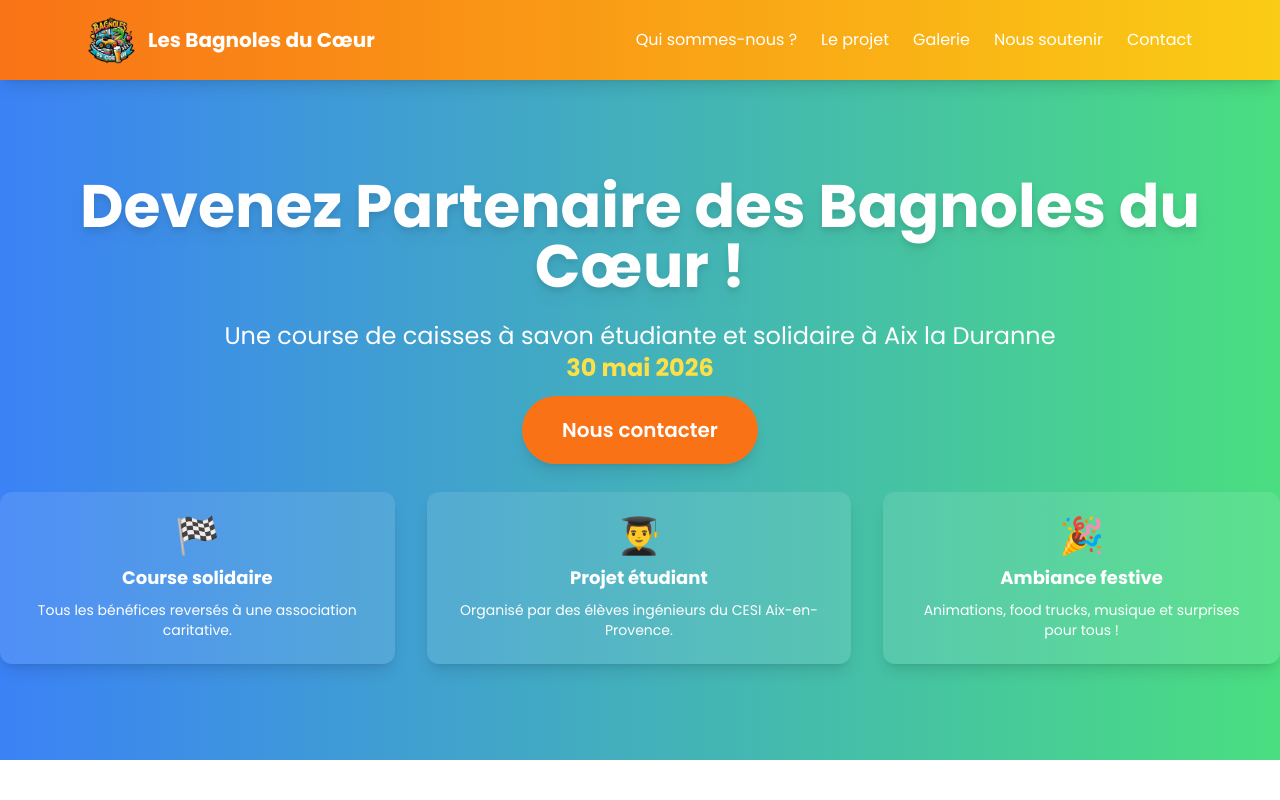
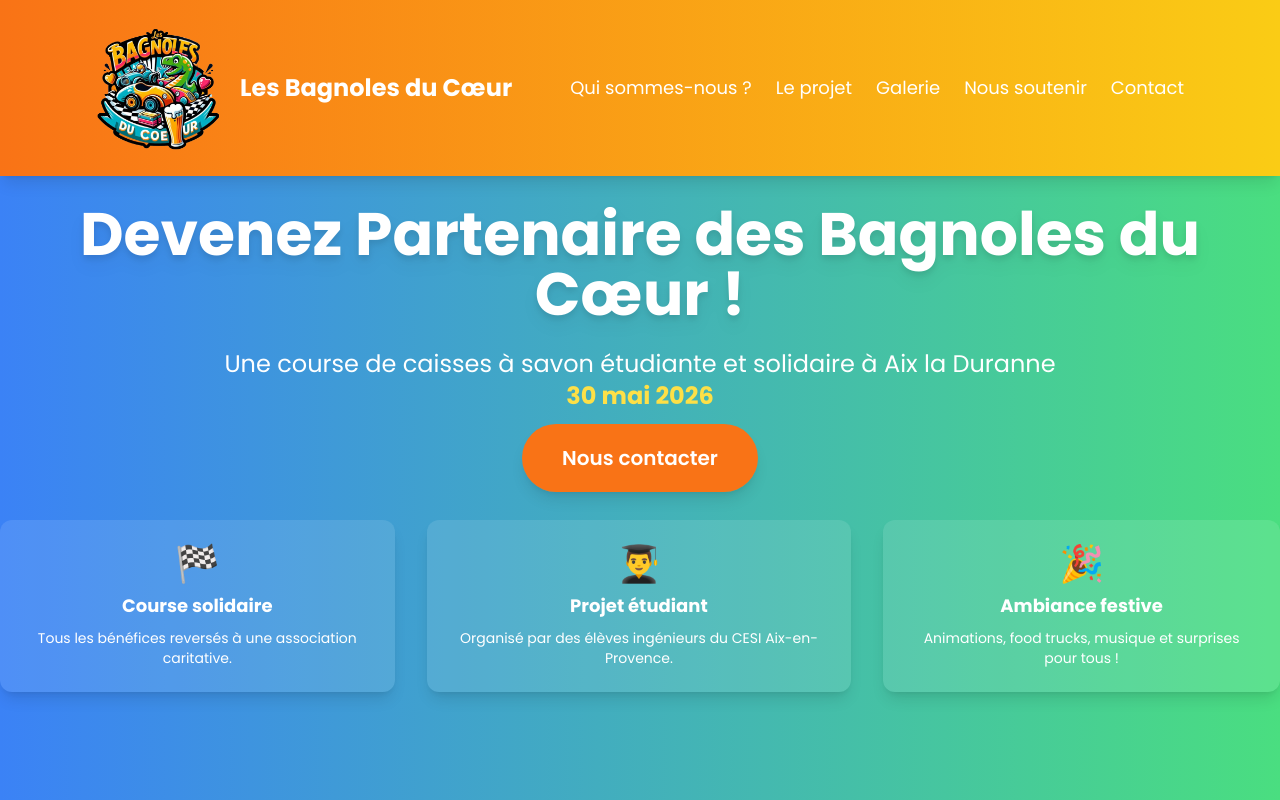
Before and after one commit to BboyAlan/Les-Bagnoles-du-Coeur, a plain HTML site: page index.html in a window 1280 px wide. Shown: the top 800 px of the page. Drawn offline with nearby package versions, Linux system fonts and the light colour scheme.

Commit message:
Update index.html

```diff
--- a/index.html
+++ b/index.html
@@ -14,19 +14,34 @@
       body { font-family: 'Poppins', sans-serif; }
       /* si besoin d'une couleur personnalisée, on peut la laisser ici */
       .bg-graylight { background-color: #f3f4f6; }
-      /* ajoute ici d'autres classes personnalisées si besoin */
+      /* espace pour éviter que les ancres (#contact...) soient cachées par la navbar fixe */
+      :root { --header-offset-desktop: 6rem; --header-offset-mobile: 5rem; }
+      [id] { scroll-margin-top: var(--header-offset-desktop); }
+      @media (max-width: 768px) { [id] { scroll-margin-top: var(--header-offset-mobile); } }
+
+      /* animation / taille du logo lors du scroll */
+      header{ transition: padding .2s ease, background-color .2s ease, box-shadow .2s ease; }
+      header img{ transition: width .2s ease, height .2s ease; display:block; }
+      /* état réduit */
+      header.scrolled{ /* on peut conserver bg-gradient mais réduire padding */ }
+      header.scrolled img{ width:4rem; height:4rem; } /* taille réduite quand on scroll */
+      @media (min-width:768px){
+        header img{ width:6rem; height:6rem; }        /* logo normal desktop */
+        header.scrolled img{ width:5rem; height:5rem; } /* logo réduit desktop */
+      }
     </style>
   </head>
 
-  <body class="overflow-x-hidden">
-    <!-- Navbar -->
-    <header class="bg-gradient-to-r from-orange-500 to-yellow-400 shadow-lg sticky top-0 z-50">
-      <nav class="flex items-center justify-between max-w-6xl mx-auto px-6 py-4">
-        <div class="flex items-center gap-3 text-white text-xl font-bold">
-          <img src="logo.png" alt="Logo" class="w-12 h-12" />
-          Les Bagnoles du Cœur
+  <body class="overflow-x-hidden pt-24">
+    <!-- Navbar (fixée en haut) -->
+    <header class="fixed top-0 left-0 w-full z-50 bg-gradient-to-r from-orange-500 to-yellow-400 shadow-lg">
+      <nav class="flex items-center justify-between max-w-6xl mx-auto px-8 py-3 md:py-6">
+        <div class="flex items-center gap-4 text-white font-bold">
+          <!-- plus petit sur mobile, plein format sur desktop -->
+          <img src="logo.png" alt="Logo" class="w-24 h-24 md:w-32 md:h-32 object-contain" />
+          <span class="hidden md:inline text-2xl">Les Bagnoles du Cœur</span>
         </div>
-        <ul class="flex gap-6 text-white font-medium">
+        <ul class="flex gap-6 text-white font-medium text-lg">
           <li><a href="#about" class="hover:underline focus:outline-none focus:ring-2 focus:ring-orange">Qui sommes-nous ?</a></li>
           <li><a href="#project" class="hover:underline focus:outline-none focus:ring-2 focus:ring-orange">Le projet</a></li>
           <li><a href="#gallery" class="hover:underline focus:outline-none focus:ring-2 focus:ring-orange">Galerie</a></li>
@@ -36,9 +51,10 @@
       </nav>
     </header>
 
-    <!-- Hero -->
-    <section class="text-center py-24 bg-gradient-to-r from-blue-500 to-green-400 text-white relative overflow-hidden">
+    <!-- Hero (prend la hauteur de la fenêtre moins la hauteur de la navbar 4rem) -->
+    <section class="text-center bg-gradient-to-r from-blue-500 to-green-400 text-white relative overflow-hidden min-h-[calc(100vh-6rem)] flex items-center">
       <!-- <div class="absolute inset-0 animate-pulse opacity-10 bg-gradient-to-br from-orange via-yellow to-green"></div>-->
+      <div class="w-full">
         <h1 class="text-5xl md:text-6xl font-extrabold mb-6 drop-shadow-lg">Devenez Partenaire des Bagnoles du Cœur !</h1>
         <p class="text-xl md:text-2xl mb-8 font-medium">Une course de caisses à savon étudiante et solidaire à Aix la Duranne<br><span class="font-bold text-yellow-300">30 mai 2026</span></p>
         <a href="#contact" class="bg-orange-500 text-white px-10 py-5 rounded-full font-semibold text-xl shadow-lg hover:bg-yellow-400 hover:text-gray-800 transition transform hover:scale-105 focus:outline-none focus:ring-4 focus:ring-orange-500">Nous contacter</a>
@@ -57,6 +73,7 @@
             <span class="text-4xl mb-2">🎉</span>
             <span class="font-bold text-lg">Ambiance festive</span>
             <span class="text-sm mt-2">Animations, food trucks, musique et surprises pour tous !</span>
+          </div>
         </div>
       </div>
     </section>
@@ -160,7 +177,7 @@
           </div>
         </div>
       </div>
-      <img src="./src/assets/dino-megaphone.png" alt="Dino megaphone" class="absolute right-10 bottom-10 w-40 md:w-56 animate-bounce" />
+      <img src="./src/assets/Microphone.png" alt="Dino megaphone" class="absolute right-10 bottom-10 w-40 md:w-56 animate-bounce" />
     </section>
 
     <!-- Contact -->
@@ -199,5 +216,20 @@
       <span class="mt-2">Fait avec ❤️ par l’équipe projet    © 2025 Les Bagnoles du Cœur</span>
     </footer>
 
+    <!-- script : réduis la navbar au scroll et remet en grand en haut -->
+    <script>
+      (function(){
+        const header = document.querySelector('header');
+        if(!header) return;
+        const SHRINK_Y = 60; // px, seuil pour déclencher le shrink
+        function onScroll(){
+          if(window.scrollY > SHRINK_Y) header.classList.add('scrolled');
+          else header.classList.remove('scrolled');
+        }
+        window.addEventListener('scroll', onScroll, { passive: true });
+        // run once to set correct state si page ouverte déjà scrollée
+        onScroll();
+      })();
+    </script>
   </body>
 </html>
```
Lines whose indentation alone changed are shown as unchanged.
